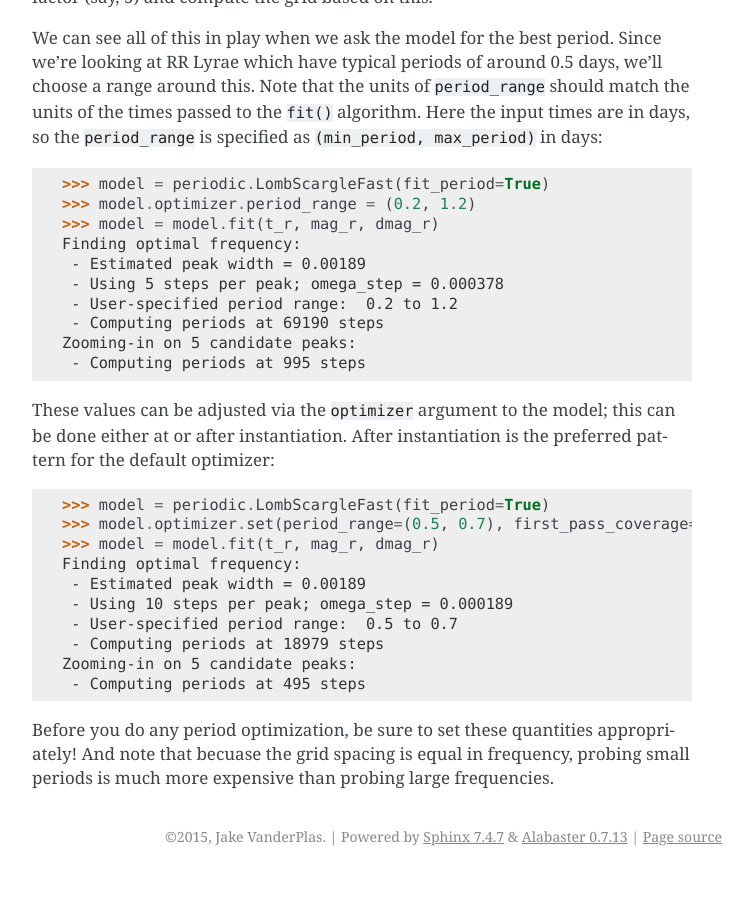
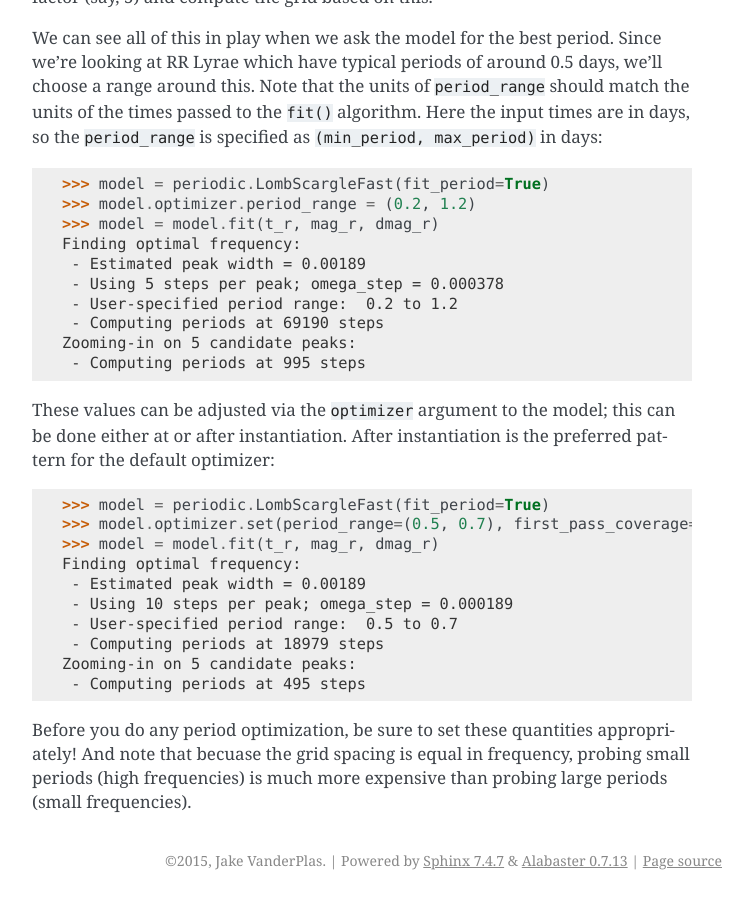
Before and after one commit to astroML/gatspy, a Sphinx documentation site: the page built from doc/periodic/lomb_scargle.rst, in a window 1280 px wide and 900 px high, scrolled down 3667 px. Shown: the whole window, without its empty margins (388-1141 px from the left). Built offline with Sphinx 7.4.7, drawn with Linux system fonts in a browser that asks for light colours; formulas are drawn with MathJax 3; before the commit the page ends 4543 px from its top, so only the background shows below that.

Commit message:
DOC: typo in lomb_scargle docs

```diff
--- a/doc/periodic/lomb_scargle.rst
+++ b/doc/periodic/lomb_scargle.rst
@@ -284,4 +284,5 @@ preferred pattern for the default optimizer:
 
 Before you do any period optimization, be sure to set these quantities
 appropriately! And note that becuase the grid spacing is equal in frequency,
-probing small periods is much more expensive than probing large frequencies.
+probing small periods (high frequencies) is much more expensive than probing
+large periods (small frequencies).
```
